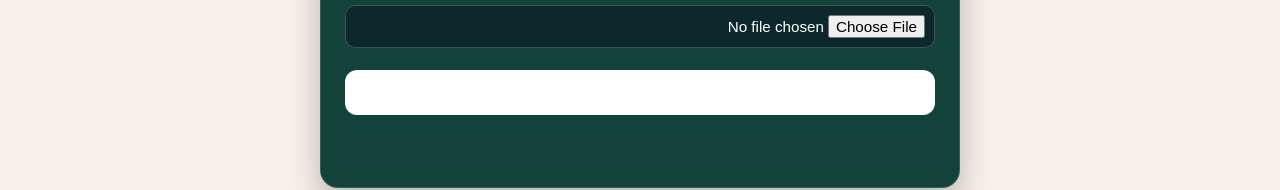
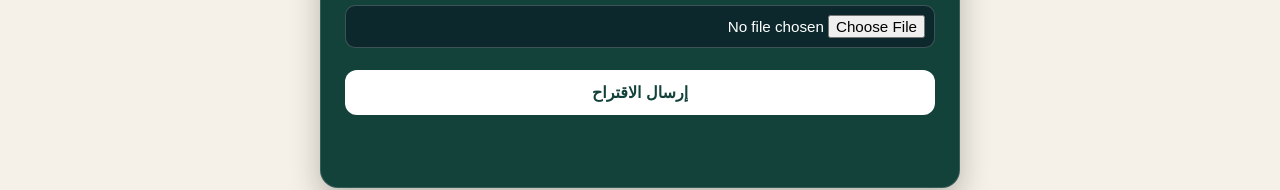
Before and after one commit to arwaalshahrani507-cpu/wain-nrooh, a plain HTML site: page index.html in a window 1280 px wide. Shown: the part 5868-6058 px from the top of the page. Drawn offline with Linux system fonts and the light colour scheme; a script that the page names is missing.

Commit message:
Add website CSS

```diff
--- a/style.css
+++ b/style.css
@@ -391,7 +391,7 @@ header h1 {
   border: none;
   border-radius: 12px;
   background: #ffffff;
-  color: #ffffff;
+  color: #13423b;
   font-family: inherit;
   font-size: 1rem;
   font-weight: 700;
```
